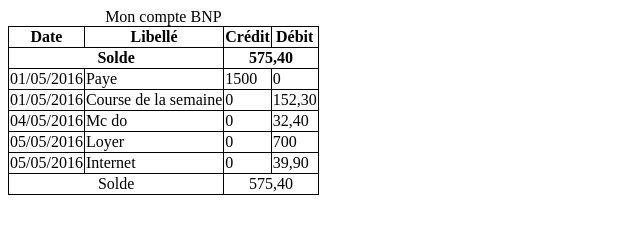
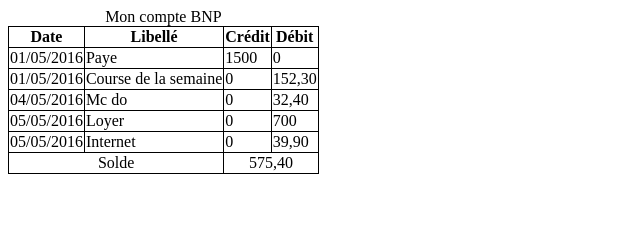
Before and after one commit to RubyCouz/exercice-html-5, a plain HTML site: page index.html in a window 1280 px wide. Shown: the whole page, without its empty margins (0-640 px from the left). Drawn offline with Linux system fonts and the light colour scheme.

Commit message:
suppression de lignes de codes inutiles

```diff
--- a/index.html
+++ b/index.html
@@ -15,11 +15,6 @@
         <th style="border-collapse: collapse; border: 1px solid black;">Débit</th>
       </tr>
     </thead>
-
-      <tr>
-        <th style="border: 1px solid black;" colspan="2">Solde</th>
-        <th style="border: 1px solid black;" colspan="2">575,40</th>
-      </tr>
 
    <tbody style="border-collapse: collapse; border: 1px solid black;">
      <tr style="border-collapse: collapse; border: 1px solid black;">
```
